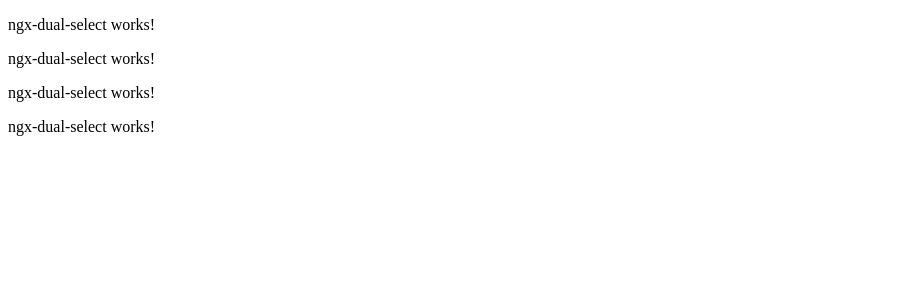
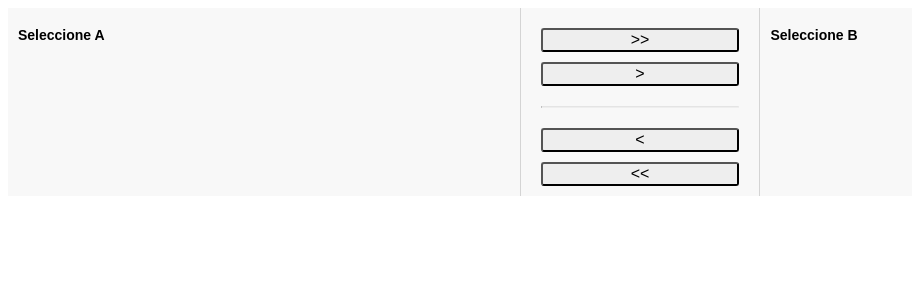
Before and after one commit to fillipesouzaaraujo/ngx-dual-select, an Angular app: page / in a window 1280 px wide. Shown: the top 300 px of the page, without its empty margins (0-912 px from the left). Built offline with nearby package versions, Linux system fonts and the light colour scheme.

Commit message:
Css Formater

```diff
--- a/src/app/app.component.html
+++ b/src/app/app.component.html
@@ -1 +1,3 @@
-<app-ngx-dual-select></app-ngx-dual-select>
+<div>
+  <app-ngx-dual-select leftTitle="Seleccione A" rightTitle="Seleccione B"></app-ngx-dual-select>
+</div>
--- a/src/app/ngx-dual-select/components/dual-select/ngx-dual-select.component.html
+++ b/src/app/ngx-dual-select/components/dual-select/ngx-dual-select.component.html
@@ -1,10 +1,17 @@
-<p>
-  ngx-dual-select works!
-</p>
-<p>
-  ngx-dual-select works!
-</p><p>
-  ngx-dual-select works!
-</p><p>
-  ngx-dual-select works!
-</p>
+<div class="container">
+  <div class="box left">
+    <h1 class="title">{{leftTitle}}</h1>
+  </div>
+  <div class="box center">
+    <div class="actions">
+      <button type="button">&gt;&gt;</button>
+      <button type="button">&gt;</button>
+      <hr />
+      <button type="button">&lt;</button>
+      <button type="button">&lt;&lt;</button>
+    </div>
+  </div>
+  <div class="box right">
+    <h1 class="title">{{rightTitle}}</h1>
+  </div>
+</div>
--- a/src/app/ngx-dual-select/components/dual-select/ngx-dual-select.component.scss
+++ b/src/app/ngx-dual-select/components/dual-select/ngx-dual-select.component.scss
@@ -0,0 +1,52 @@
+.container {
+  display: flex;
+  flex-wrap: wrap;
+  align-items: top;
+  justify-content: center;
+  background: #f8f8f8;
+
+  .box {
+    flex-grow: 1;
+    flex: 1 1 30%;
+    height: auto;
+
+    .title {
+      font-size: 14px;
+      font-weight: bold;
+      font-family: Arial, Helvetica, sans-serif;
+    }
+
+    &.left {
+      padding: 10px;
+    }
+    &.right {
+      padding: 10px;
+    }
+    &.center {
+      flex: 1 1 10%;
+      border-right: 1px solid rgb(212, 212, 212);
+      border-left: 1px solid rgb(212, 212, 212);
+    }
+
+    hr {
+      border-top: 1px solid rgb(228, 228, 228);
+      height: 0px;
+      margin-top: 20px;
+      margin-bottom: 20px;
+    }
+
+    .actions {
+      padding-top: 20px;
+      padding-left: 20px;
+      padding-right: 20px;
+      button {
+        display: block;
+        width: 100%;
+        margin-bottom: 10px;
+        background: #eee;
+        border-radius: 3px;
+        font-size: 16px;
+      }
+    }
+  }
+}
--- a/src/app/ngx-dual-select/components/dual-select/ngx-dual-select.component.ts
+++ b/src/app/ngx-dual-select/components/dual-select/ngx-dual-select.component.ts
@@ -2,10 +2,17 @@ import { Component, OnInit } from '@angular/core';
 
 @Component({
   selector: 'app-ngx-dual-select',
+  inputs: [
+    "leftTitle",
+    "rightTitle"
+  ],
   templateUrl: './ngx-dual-select.component.html',
   styleUrls: ['./ngx-dual-select.component.scss']
 })
 export class NgxDualSelectComponent implements OnInit {
+
+  leftTitle: string;
+  rightTitle: string;
 
   constructor() { }
 
```
Also changed, not shown: 1 other file (tests, documents, lock files or other folders).
